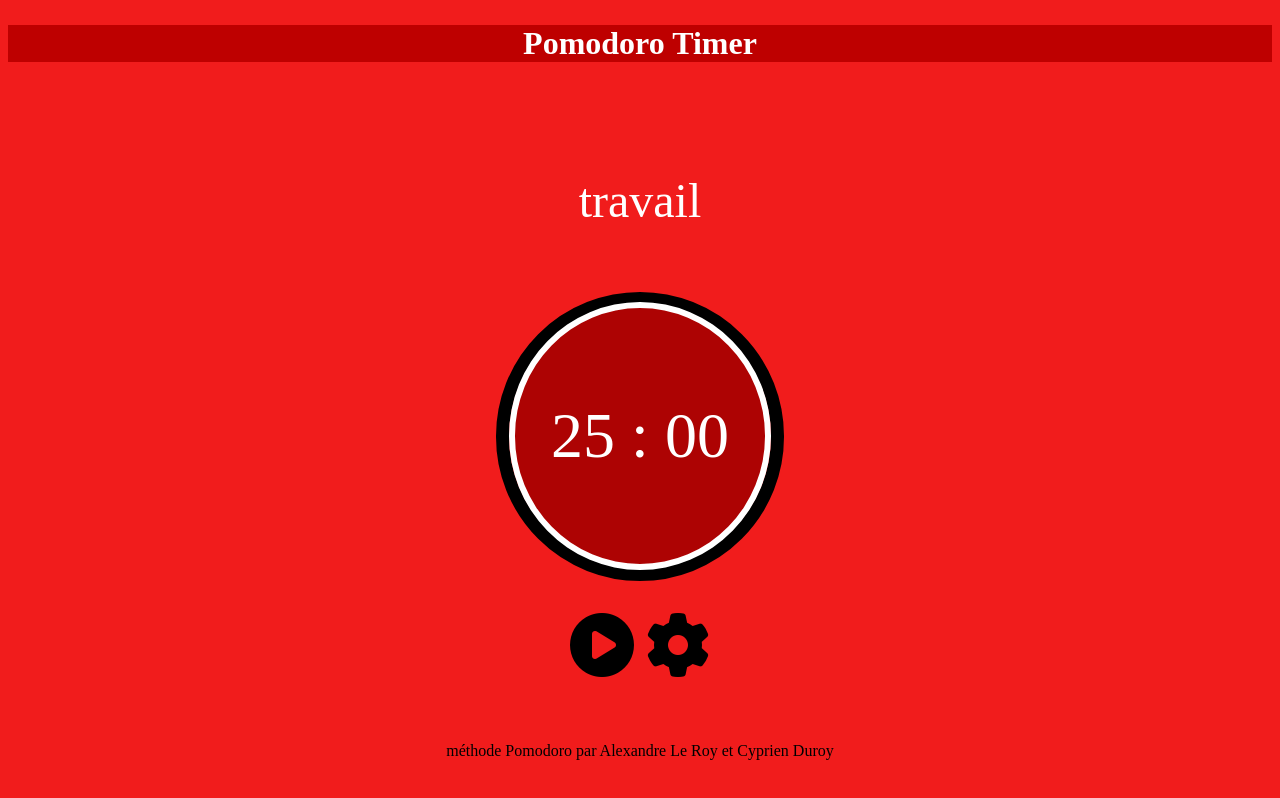
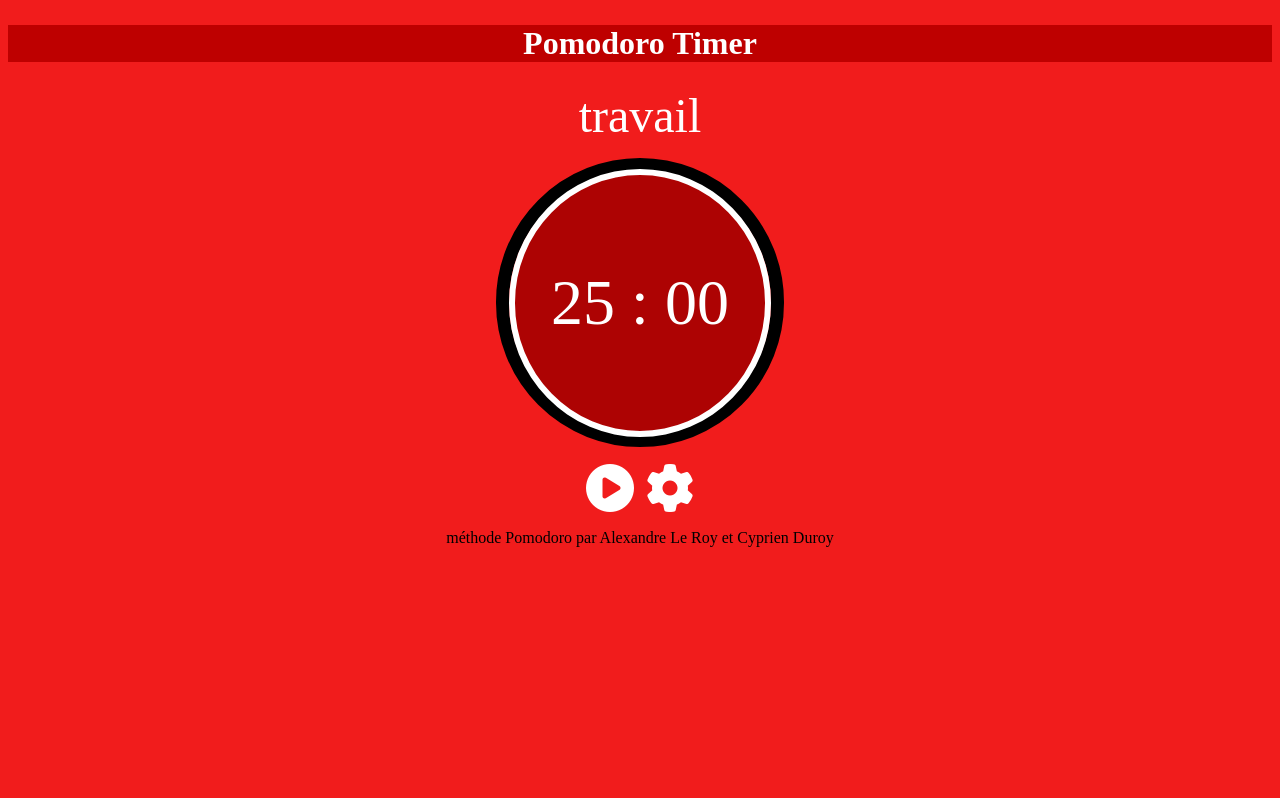
Before and after one commit to 6pri2/pomodoro, a plain HTML site: page index.html in a window 1280 px wide. Drawn offline with Linux system fonts and the light colour scheme.

Commit message:
ajout modif css

```diff
--- a/index.html
+++ b/index.html
@@ -28,9 +28,9 @@
                 </div>
                 <div class="reglage">
 
-                    <button id="pause" onclick="commencer()"><em class="fa-solid fa-circle-play fa-4x"></em></button>
-                    <button id="reset" onclick="resetTimer()"><em class="fa-solid fa-rotate fa-4x"></em></button>
-                    <button id="openModalBtn"><em class="fa-solid fa-gear fa-4x"></em></button>
+                    <button id="pause" onclick="commencer()"><em class="fa-solid fa-circle-play fa-3x"></em></button>
+                    <button id="reset" onclick="resetTimer()"><em class="fa-solid fa-rotate fa-3x"></em></button>
+                    <button id="openModalBtn"><em class="fa-solid fa-gear fa-3x"></em></button>
                 </div>
     </div>
 
@@ -46,7 +46,7 @@
                 <input type="number" id="minutesTravail" name="minutesTravail" min="0" value="25" required>
                 <label for="secondsTravail">Secondes :</label>
                 <input type="number" id="secondsTravail" name="secondsTravail" min="0" max="59" value="0" required>
-                <h3>Temps de travail : </h3>
+                <h3>Temps de pause : </h3>
                 <label for="minutesPause">Minutes :</label>
                 <input type="number" id="minutesPause" name="minutesPause" min="0" value="5" required>
                 <label for="secondsPause">Secondes :</label>
@@ -64,4 +64,6 @@
 <footer>
     <p>méthode Pomodoro par Alexandre Le Roy et Cyprien Duroy</p>
 </footer>
+
+
 </html>
--- a/style.css
+++ b/style.css
@@ -1,5 +1,6 @@
 body{
     background-color: rgb(241, 28, 28);
+    height: 10%;
 }
 #reset{
     display: none;
@@ -9,10 +10,11 @@ body{
 #TitreHaut{
     text-align: center;
     font-weight: bold;
-    margin-bottom: 5%;
+    margin-bottom: 2%;
     margin-top: 2%;
     color: white;
     background-color: rgb(190, 0, 0);
+    height: 10%;
 }
 button {
 
@@ -23,6 +25,7 @@ button {
     outline: none;
     border-color: transparent;
     border-style: none;
+    color: white;
 }
 
 
@@ -91,6 +94,7 @@ button[type="submit"]:hover {
     height: 5em;
     border-radius: 50%;
     font-size: 4em;
+
   }
 
   .circle {
@@ -117,15 +121,24 @@ button[type="submit"]:hover {
 
   #position{
     font-size: 3em;
+    margin-top:0;
+    margin-bottom: 0;
+    padding-top :0;
+    padding-bottom: 0;
     /*border-radius: 45%;
     border: 1em;
     border-color: red;*/
 }
 
 footer{
-    size: 100%;
+    margin-top:0;
+    margin-bottom: 0;
+    padding-top :0;
+    padding-bottom: 0;
+    height: 10%;
+    width: 100%;
     text-align: center;
-    padding-top: 3em;
+    /* padding-top: 3em; */
 }
 
 
@@ -135,6 +148,9 @@ footer{
     justify-content: center;
 }
 
+.mode{
+    height: 10%;
+}
 .mode p{
     color: white;
     border: 3em;
@@ -144,6 +160,8 @@ footer{
     color: white;
 }
 
-.reglage{
-    padding-top: 1em;
+
+
+.cent{
+    height:10%;
 }
```
